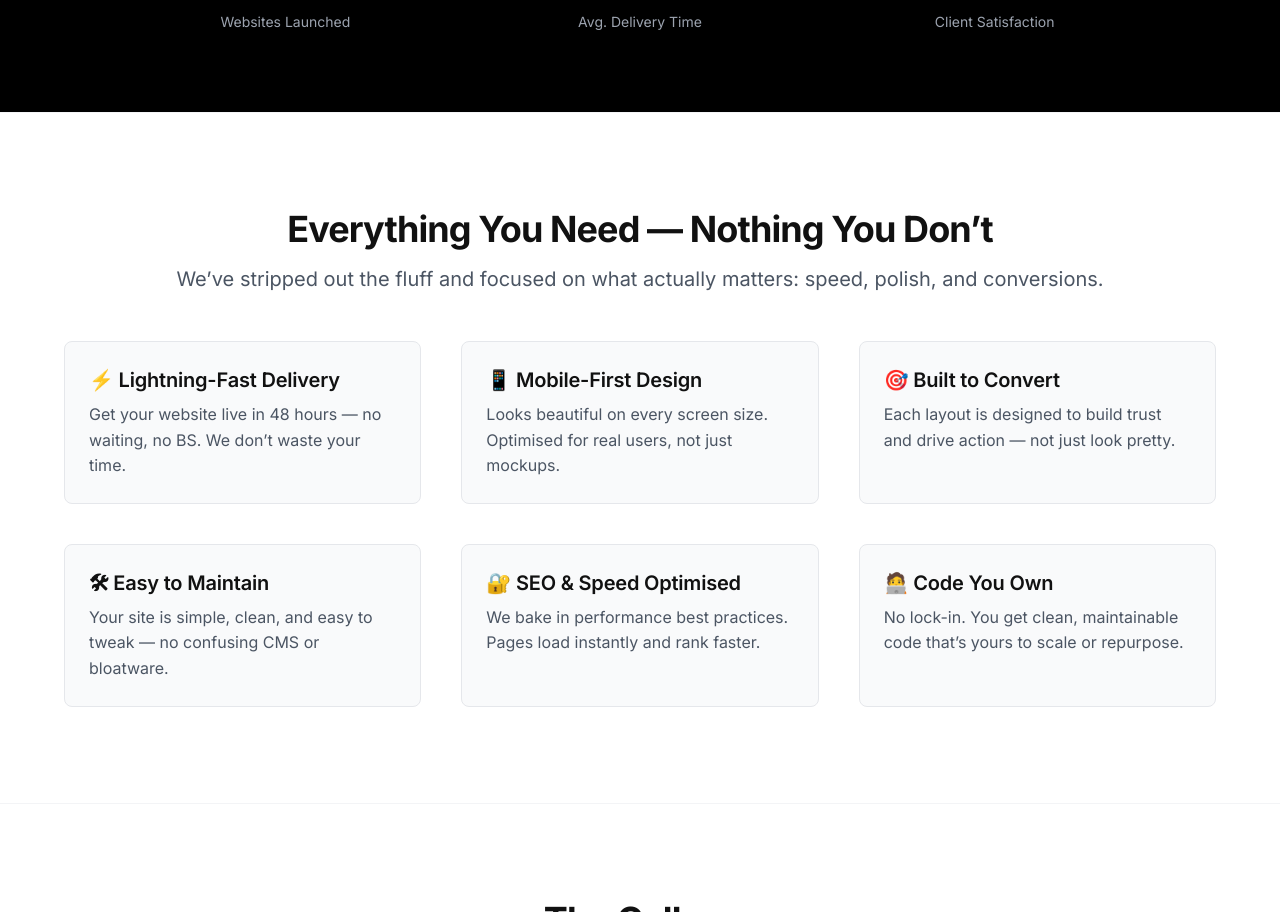
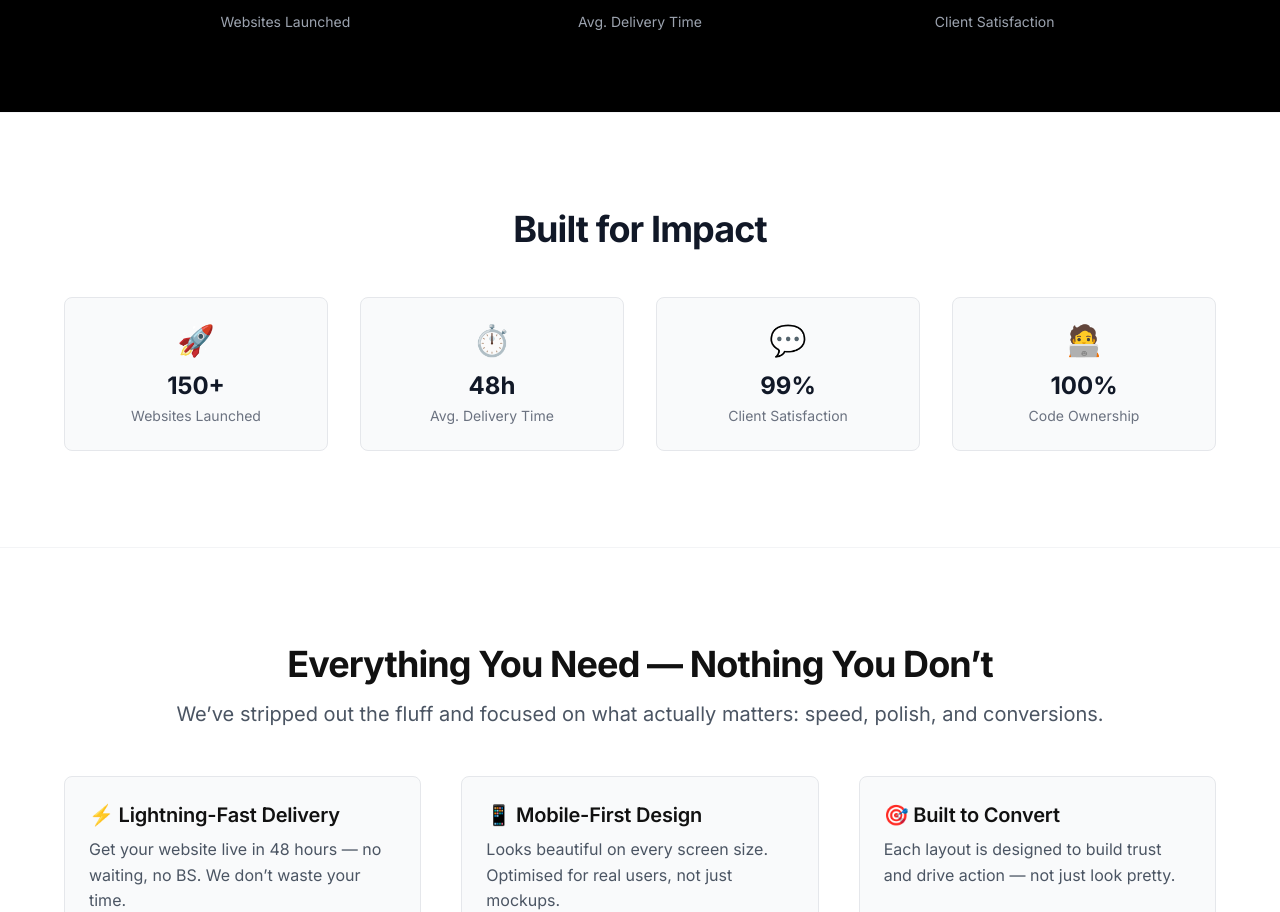
Before and after one commit to lukevonbergen/web-base, a Next.js app: page / in a window 1280 px wide. Shown: the part 1594-2506 px from the top of the page. Built offline with nearby package versions, Linux system fonts and the light colour scheme.

Commit message:
Update page.js

```diff
--- a/app/page.js
+++ b/app/page.js
@@ -15,7 +15,8 @@ import TestimonialsIntermediate from "@/components/testimonials/Testimonials_2"
 import Testimonials from "@/components/testimonials/Testimonials_1"
 import CTA from "@/components/cta/CTA_1"
 import FAQ from "@/components/faq/FAQ_1"
-import Stats from "@/components/stats/Stats_1"
+import StatsBasic from "@/components/stats/Stats_1"
+import StatsIntermediate from "@/components/stats/Stats_2"
 import Services from "@/components/services/Service_1"
 import Banner from "@/components/banner/Banner_1"
 
@@ -37,7 +38,8 @@ export default function HomePage() {
           ]}
         />
         <HeroIntermediate />
-        <Stats />
+        <StatsBasic />
+        <StatsIntermediate />
         <Features />
         <Gallery />
         <Services />
```
